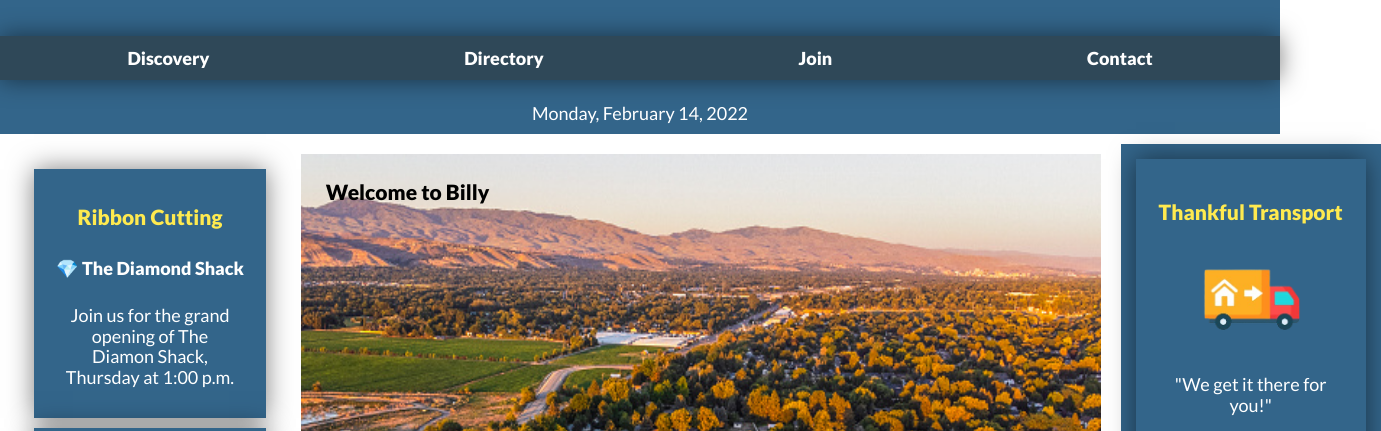
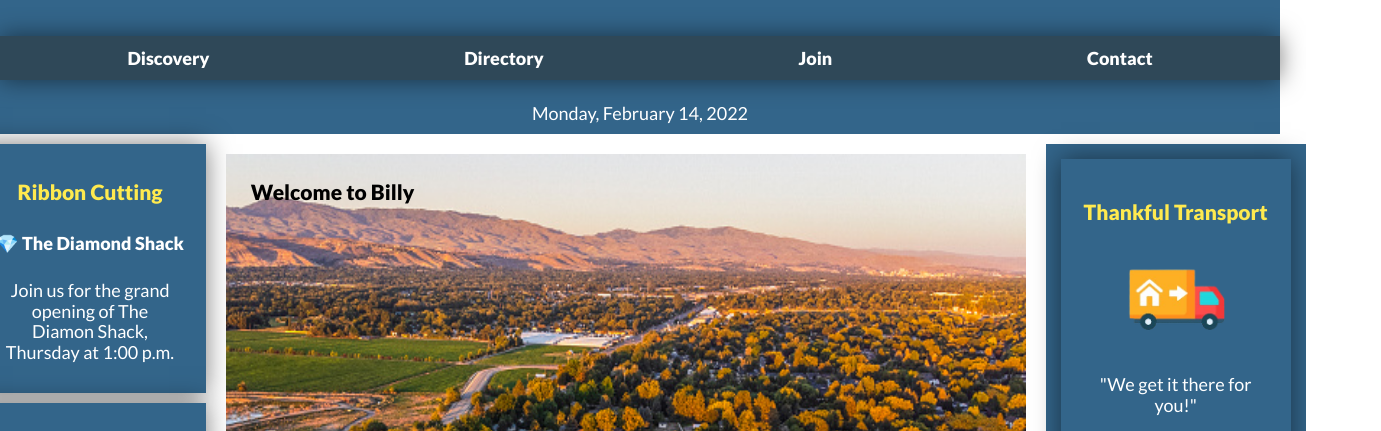
Before and after one commit to macbam/wdd230, a plain HTML site: page chamber/index.html in a window 1280 px wide. Shown: the part 158-589 px from the top of the page, 1381 px wide, since content can reach past the window. Drawn offline with Linux system fonts and the light colour scheme.

Commit message:
W05-04 - aftergrade touchup

```diff
--- a/chamber/css/large.css
+++ b/chamber/css/large.css
@@ -35,8 +35,17 @@
         column-gap: 10px;
         row-gap: 10px;
 
-        margin-left: 120px;
+        /* margin-left: 120px; */
 
+    }
+
+    .newsRelease {
+        max-width: 800px;
+    }
+
+    /*FIX THIS PLEASE*/
+    .right, .left {
+        max-width: 260px;
     }
 
     .center {
@@ -69,19 +78,23 @@
     .right {
         padding: 15px;
         margin: 10px 0;
-        margin-right: 100px;
+        /* margin-right: 100px; */
     }
 
     .left {
-        padding: 15px;
+        padding: 0px;
         margin: 10px 0;
-        margin-left: 100px;
+        /* margin-left: 100px; */
     }
 
     .ribbon, .join {
         flex-grow: 1;
         padding: 10px;
-        margin: 10px 0;
+        /* margin: 10px 0; */
+    }
+
+    .ribbon, .weather {
+        margin-bottom: 10px;
     }
 
     .weather {
@@ -94,4 +107,12 @@
         margin-right: 1em;
         padding: 2px;
     }
+
+    /* .right{
+        margin-right: 0;
+    }
+
+    .left{
+        margin-left: 0;
+    } */
 }
```
